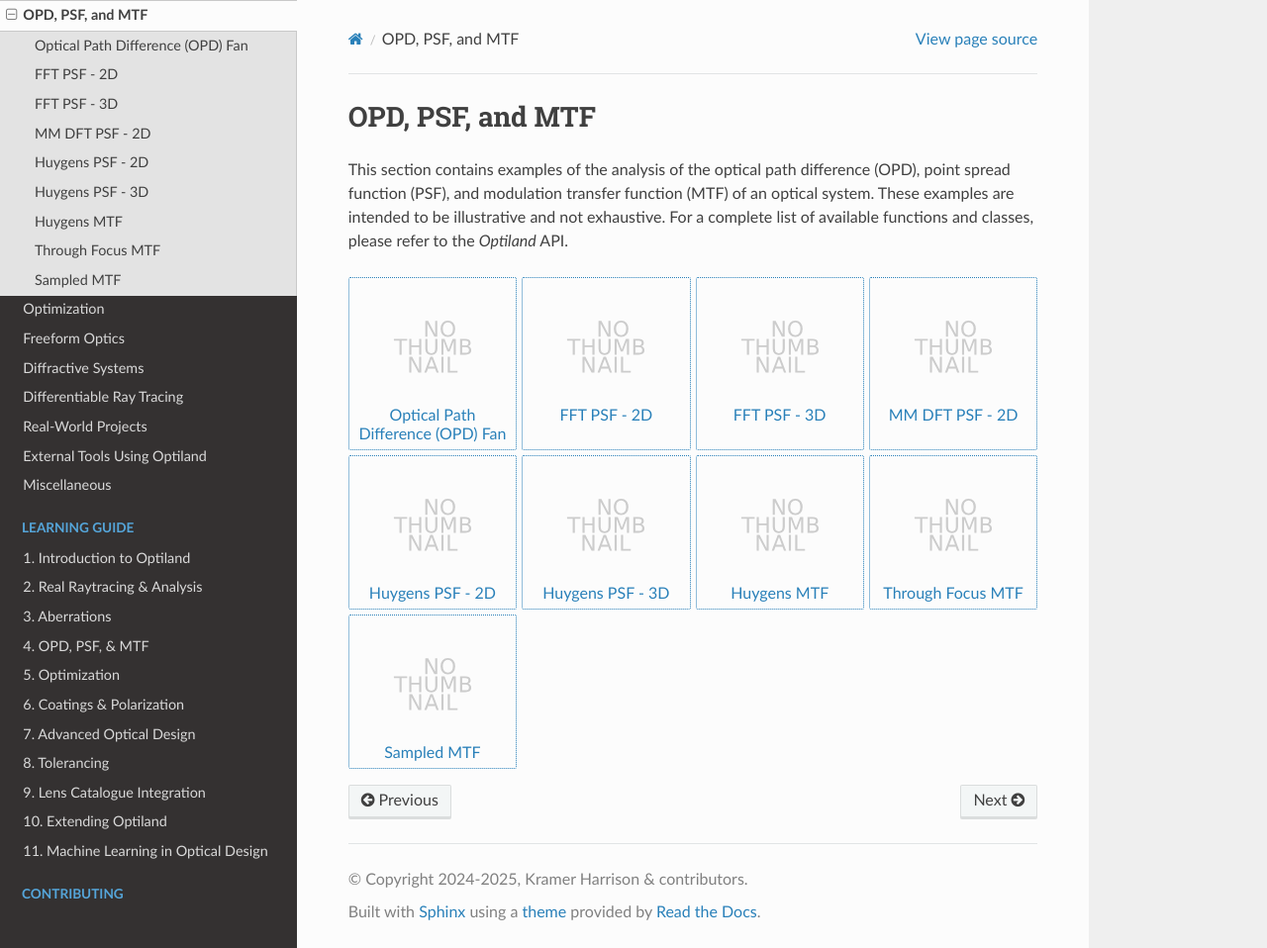
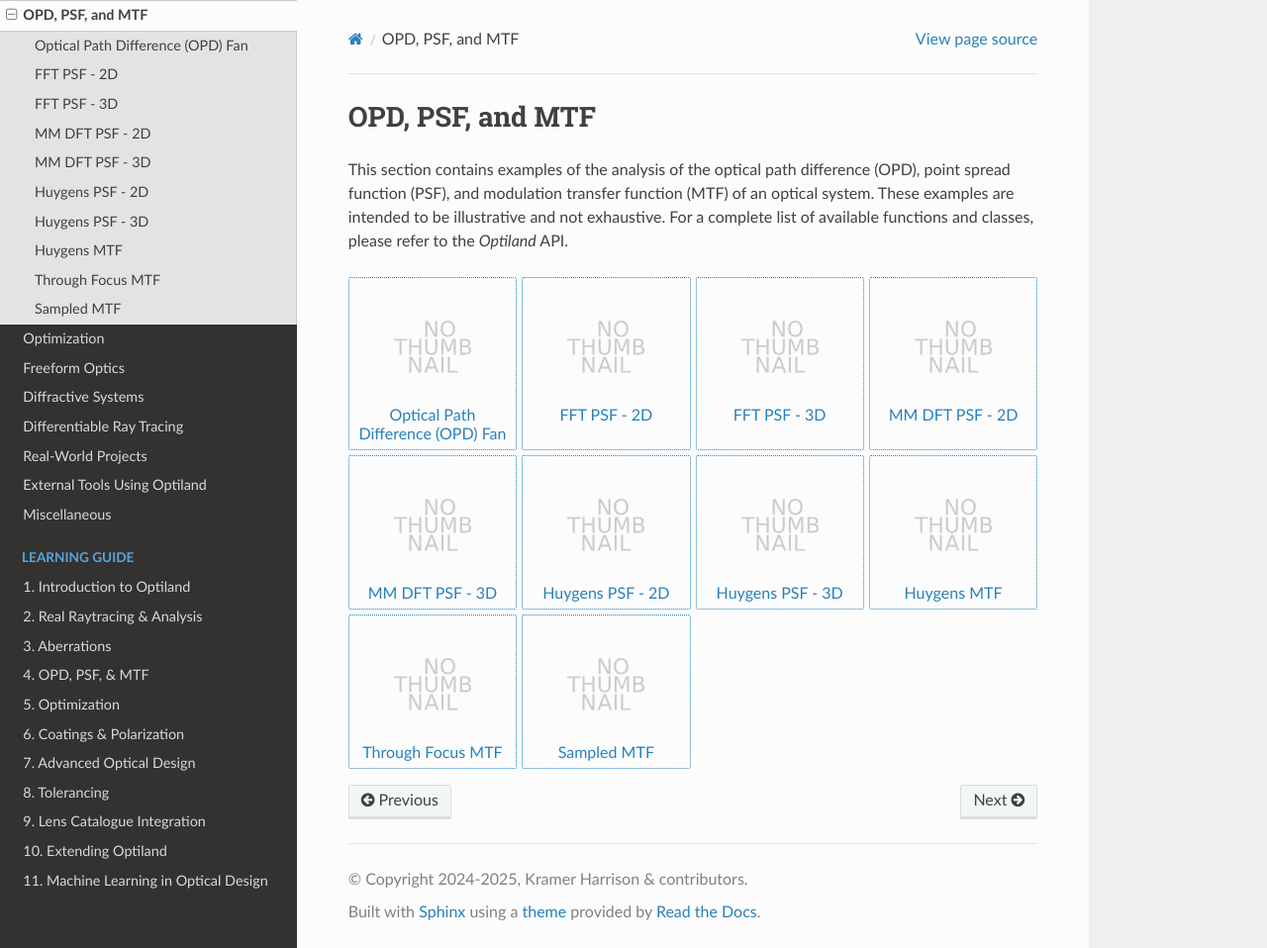
Before and after one commit to HarrisonKramer/optiland, a Sphinx documentation site: the page built from docs/gallery/opd_psf_mtf.rst, in a window 1280 px wide and 958 px high. Shown: the whole window at 99% size. Built offline with Sphinx 7.4.7 and the Read the Docs theme 3.1.0, drawn with Linux system fonts in a browser that asks for light colours; pages that are not in the unit, such as notebooks, are missing from menus.

Commit message:
docs: Add missing example for mmdft_psf_3d in OPD, PSF, and MTF gallery

```diff
--- a/docs/gallery/opd_psf_mtf.rst
+++ b/docs/gallery/opd_psf_mtf.rst
@@ -11,6 +11,7 @@ This section contains examples of the analysis of the optical path difference (O
     wavefront/fft_psf_2d
     wavefront/fft_psf_3d
     wavefront/mmdft_psf_2d
+    wavefront/mmdft_psf_3d
     wavefront/huygens_psf_2d
     wavefront/huygens_psf_3d
     wavefront/mtf_geometric
```
